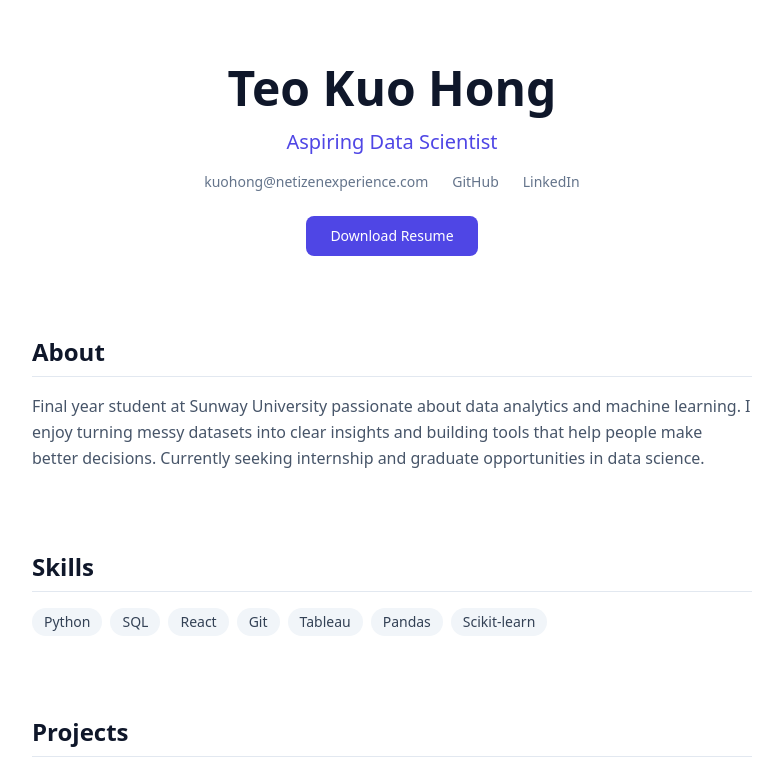
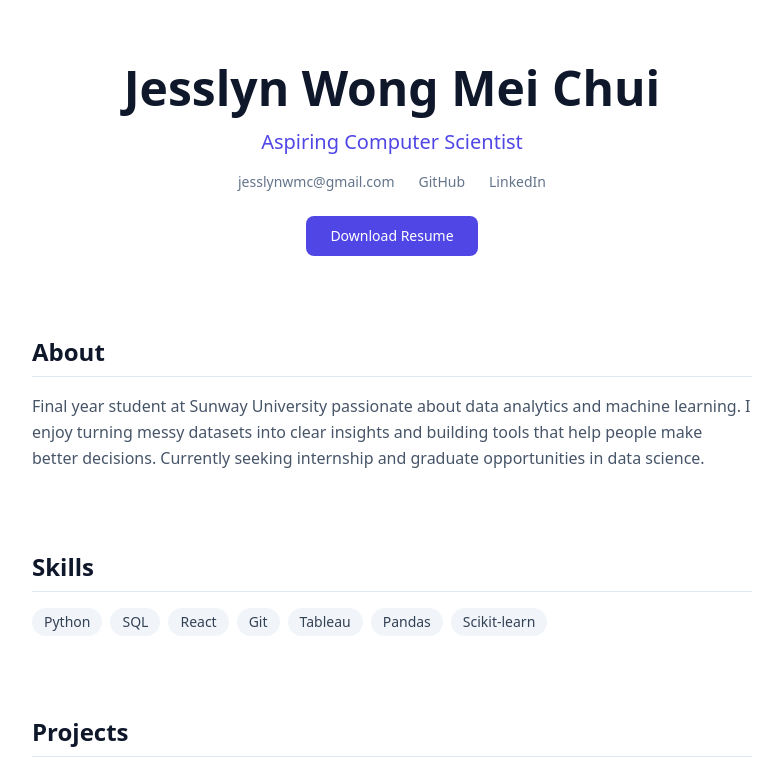
Before and after one commit to jesslynwmc18/portfolio, a Next.js app: page / in a window 1280 px wide. Shown: the top 781 px of the page, without its empty margins (248-1031 px from the left). Built offline with nearby package versions, Linux system fonts and the light colour scheme.

Commit message:
Update page.jsx

```diff
--- a/app/page.jsx
+++ b/app/page.jsx
@@ -6,17 +6,17 @@ export default function Portfolio() {
       <section className="text-center space-y-4">
 
         {/* EDIT: Your full name */}
-        <h1 className="text-5xl font-bold text-slate-900">Teo Kuo Hong</h1>
+        <h1 className="text-5xl font-bold text-slate-900">Jesslyn Wong Mei Chui</h1>
 
         {/* EDIT: Your job title or tagline */}
-        <p className="text-xl text-indigo-600 font-medium">Aspiring Data Scientist</p>
+        <p className="text-xl text-indigo-600 font-medium">Aspiring Computer Scientist</p>
 
         {/* Contact links */}
         <div className="flex justify-center gap-6 text-sm text-slate-500">
 
           {/* EDIT: Your email address */}
           <a href="mailto:kuohong@netizenexperience.com" className="hover:text-indigo-600 transition-colors">
-            kuohong@netizenexperience.com
+            jesslynwmc@gmail.com
           </a>
 
           {/* EDIT: Your GitHub URL */}
```
